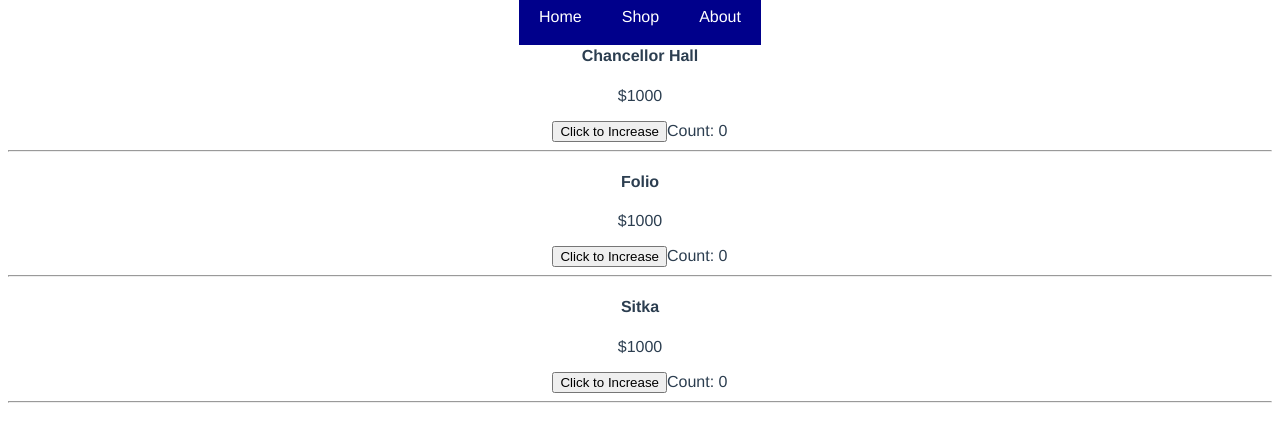
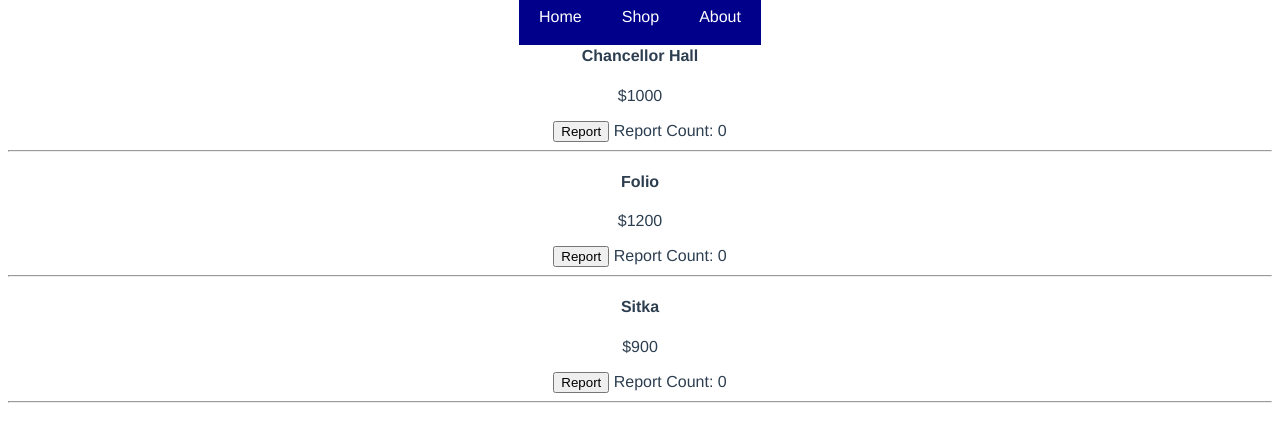
Before and after one commit to rjblee/vue.js-3, a Vue app in the folder vue-dongsan/: page / in a window 1280 px wide. Shown: the top 442 px of the page. Built offline with nearby package versions, Linux system fonts and the light colour scheme.

Commit message:
Make prices dynamic

```diff
--- a/vue-dongsan/src/App.vue
+++ b/vue-dongsan/src/App.vue
@@ -4,9 +4,9 @@
   </div>
   <div v-for="(product, i) in products" :key="i">
     <h4>{{ products[i] }}</h4>
-    <p>${{ price1 }}</p>
-    <button @click="increaseCount(i)">Click to Increase</button>
-    <span>Count: {{ count[i] }}</span>
+    <p>${{ prices[i] }}</p>
+    <button @click="increaseCount(i)">Report</button>
+    <span> Report Count: {{ count[i] }}</span>
     <hr />
   </div>
 </template>
@@ -21,9 +21,8 @@ export default {
   },
   data() {
     return {
-      price1: 1000,
-      price2: 1200,
-      price3: 900,
+      prices: [1000, 1200, 900],
+
       products: ["Chancellor Hall", "Folio", "Sitka"],
       menus: ["Home", "Shop", "About"],
       count: [0, 0, 0],
```
